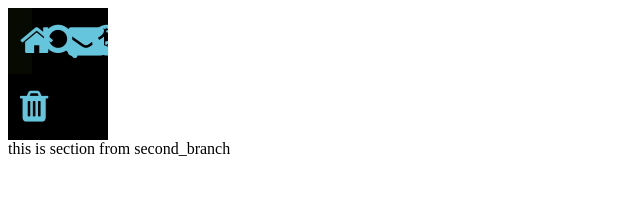
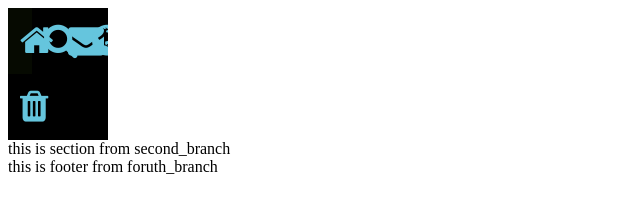
Before and after one commit to heroamza619/one1, a plain HTML site: page index.html in a window 1280 px wide. Shown: the whole page, without its empty margins (0-640 px from the left). Drawn offline with Linux system fonts and the light colour scheme.

Commit message:
add section and footer
add section and footer from foruth_branch

```diff
--- a/index.html
+++ b/index.html
@@ -20,5 +20,8 @@
     <section>
         this is section from second_branch
     </section>
+    <footer>
+        this is footer from foruth_branch
+    </footer>
     </body>
 </html>
```
